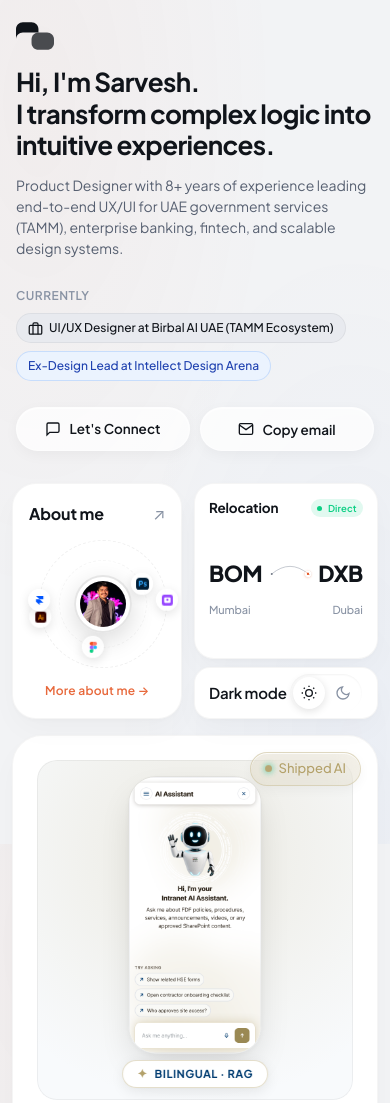
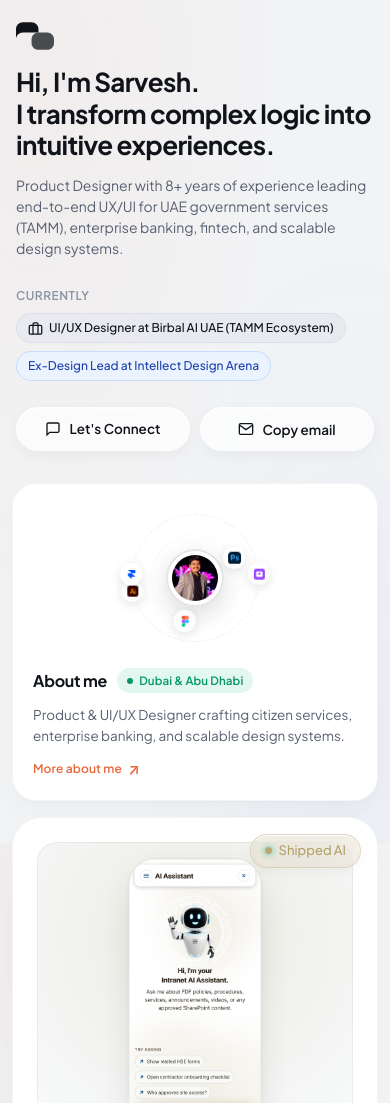
Before and after one commit to sawardekarsarvesh-web/sarvesh-website-2.0, a website: page index.html in a window 390 px wide. Shown: the top 1103 px of the page. Drawn offline with Linux system fonts and the light colour scheme; a small style sheet from the web is missing; files whose address does not match are found by name.

Commit message:
feat(layout): remove relocation card, rebalance bento grid, promote FDF & Impactguru to row 1, clean FDF case study

```diff
--- a/index.html
+++ b/index.html
@@ -32,7 +32,7 @@
   <link rel="preconnect" href="https://cdn.jsdelivr.net" />
   <link rel="preconnect" href="https://fonts.googleapis.com" />
   <link rel="preconnect" href="https://fonts.gstatic.com" crossorigin />
-  <link rel="stylesheet" href="style.css?v=17" />
+  <link rel="stylesheet" href="style.css?v=18" />
 
   <!-- Schema.org JSON-LD Structured Data -->
   <script type="application/ld+json">
@@ -96,8 +96,36 @@
       <!-- ==================== COLUMN 1 (LEFT) ==================== -->
       <div class="bento-col bento-col-left">
 
-        <!-- Project Card 1: Aura Gold (Tall Hero Card) -->
-        <div class="bento-card project-card card-aura-gold stagger-in reveal-on-scroll" style="--stagger-idx: 1;"
+        <!-- Project Card 1 (Row 1): Document Retrieval AI Chatbot -->
+        <a href="case-study-document-retrieval-ai.html"
+          class="bento-card project-card card-fdf stagger-in reveal-on-scroll"
+          style="--stagger-idx: 1; text-decoration: none; color: inherit;"
+          aria-label="View Document Retrieval AI Chatbot case study">
+          <div class="status-badge shipped"
+            style="background: rgba(179, 161, 106, 0.15); color: #B3A16A; border-color: rgba(179, 161, 106, 0.3);">
+            <span class="dot" style="background: #B3A16A;"></span> Shipped AI
+          </div>
+          <div class="card-media-wrapper">
+            <img src="assets/fdf/fdf-final-en-main.png" alt="Document Retrieval AI Chatbot Preview" fetchpriority="high" />
+            <div class="card-ai-badge" aria-label="Bilingual RAG AI Assistant">
+              <span class="ai-sparkle">✦</span>
+              <span class="ai-label">Bilingual · RAG</span>
+            </div>
+          </div>
+          <div class="card-info">
+            <span class="card-category-tag">Enterprise AI · GovTech · NLP</span>
+            <h2 class="card-title">Document Retrieval AI Chatbot</h2>
+            <p class="card-desc">Source-evidenced intranet AI assistant for FDF with cited SharePoint discovery and
+              Arabic RTL parity.</p>
+            <div class="card-footer-action">
+              <span>Explore case study</span>
+              <span class="action-arrow">↗</span>
+            </div>
+          </div>
+        </a>
+
+        <!-- Project Card 2: Aura Gold -->
+        <div class="bento-card project-card card-aura-gold stagger-in reveal-on-scroll" style="--stagger-idx: 2;"
           data-project-id="aura-gold" tabindex="0" role="button" aria-label="View Aura Gold case study">
           <div class="status-badge shipped">
             <span class="dot"></span> Shipped
@@ -116,34 +144,6 @@
             </div>
           </div>
         </div>
-
-        <!-- Project Card: Document Retrieval AI Chatbot -->
-        <a href="case-study-document-retrieval-ai.html"
-          class="bento-card project-card card-fdf stagger-in reveal-on-scroll"
-          style="--stagger-idx: 2; text-decoration: none; color: inherit;"
-          aria-label="View Document Retrieval AI Chatbot case study">
-          <div class="status-badge shipped"
-            style="background: rgba(179, 161, 106, 0.15); color: #B3A16A; border-color: rgba(179, 161, 106, 0.3);">
-            <span class="dot" style="background: #B3A16A;"></span> Shipped AI
-          </div>
-          <div class="card-media-wrapper">
-            <img src="assets/fdf/fdf-final-en-main.png" alt="Document Retrieval AI Chatbot Preview" loading="lazy" />
-            <div class="card-ai-badge" aria-label="Bilingual RAG AI Assistant">
-              <span class="ai-sparkle">✦</span>
-              <span class="ai-label">Bilingual · RAG</span>
-            </div>
-          </div>
-          <div class="card-info">
-            <span class="card-category-tag">Enterprise AI · GovTech · NLP</span>
-            <h2 class="card-title">Document Retrieval AI Chatbot</h2>
-            <p class="card-desc">Source-evidenced intranet AI assistant for FDF with cited SharePoint discovery and
-              Arabic RTL parity.</p>
-            <div class="card-footer-action">
-              <span>Explore case study</span>
-              <span class="action-arrow">↗</span>
-            </div>
-          </div>
-        </a>
 
         <!-- Project Card 3: Invusprop Real Estate App
         <div class="bento-card project-card card-invusprop stagger-in reveal-on-scroll" style="--stagger-idx: 4;"
@@ -172,14 +172,26 @@
       <!-- ==================== COLUMN 2 (CENTER) ==================== -->
       <div class="bento-col bento-col-center">
 
-        <!-- Split Row: About Me & Relocation Flight Route Widget -->
-        <div class="split-cards-row">
-          <!-- About Me Card (with Live Dual Orbit Tools) -->
+        <!-- About Me Horizontal Bento Card (with Live Dual Orbit Tools) -->
         <a href="about.html" class="bento-card card-avatar stagger-in reveal-on-scroll"
           style="--stagger-idx: 0; text-decoration: none;" aria-label="Learn more about Sarvesh Sawardekar">
+          <div class="avatar-card-content">
             <div class="avatar-top-row">
               <span class="label">About me</span>
-              <span class="avatar-link-arrow">↗</span>
+              <span class="avatar-location-pill">
+                <span class="avatar-location-dot" aria-hidden="true"></span>
+                Dubai &amp; Abu Dhabi
+              </span>
+            </div>
+
+            <p class="avatar-card-summary">
+              Product &amp; UI/UX Designer crafting citizen services, enterprise banking, and scalable design systems.
+            </p>
+
+            <span class="avatar-hover-teaser">
+              <span>More about me</span>
+              <span class="avatar-link-arrow" aria-hidden="true">↗</span>
+            </span>
           </div>
 
           <!-- Orbiting Tool Icons around Profile Photo (Pattern 1) -->
@@ -265,69 +277,15 @@
               </div>
             </div>
           </div>
-
-            <span class="avatar-hover-teaser">More about me →</span>
         </a>
 
-          <!-- Right Column: Relocation Card + Dark Mode Card Stacked -->
-          <div class="split-cards-col">
-            <!-- Relocation Card (Apple-style Flight Trajectory Indicator) -->
-            <div class="bento-card card-route stagger-in reveal-on-scroll" style="--stagger-idx: 1;" tabindex="0"
-              role="region" aria-label="Relocation route: Mumbai to Dubai Direct">
-              <!-- Top Row: Relocation & Direct Pill -->
-              <div class="route-top-row">
-                <span class="label">Relocation</span>
-                <span class="route-status-pill">
-                  <span class="route-status-dot"></span>Direct
-                </span>
+        <!-- Appearance / Theme Toggle Utility Bar -->
+        <div class="bento-card card-theme-toggle stagger-in reveal-on-scroll" style="--stagger-idx: 1;">
+          <div class="theme-toggle-meta">
+            <span class="theme-toggle-label">Appearance</span>
+            <span class="theme-toggle-hint">Light / Dark mode</span>
           </div>
-
-              <!-- Route Main Display: BOM & Arc & DXB with Cities Directly Below (matches reference screenshot) -->
-              <div class="route-main-display">
-                <!-- Flight Row: BOM · Flight Arc with Plane & Dashed Trail · DXB -->
-                <div class="route-flight-row">
-                  <span class="route-airport-code origin-code">BOM</span>
-
-                  <div class="route-arc-stage">
-                    <svg class="route-flight-svg" viewBox="0 0 140 68" fill="none" xmlns="http://www.w3.org/2000/svg">
-                      <defs>
-                        <filter id="planeGlow" x="-60%" y="-60%" width="220%" height="220%">
-                          <feDropShadow dx="0" dy="2" stdDeviation="3.5" flood-color="#E55826" flood-opacity="0.32" />
-                        </filter>
-                      </defs>
-                      <!-- Background Guide Arc (High soaring trajectory filling the space) -->
-                      <path class="route-arc-base" d="M 12 56 Q 70 8 128 56" />
-                      <!-- Dynamic Dashed Arc Trail -->
-                      <path id="routeFlightPath" class="route-arc-dashed" d="M 12 56 Q 70 8 128 56" />
-                      <!-- Origin Dot (Mumbai BOM) -->
-                      <circle cx="12" cy="56" r="3.2" class="route-dot origin" />
-
-                      <!-- Moving Plane Node (Hover-triggered smooth flight, correctly oriented) -->
-                      <g id="routePlaneNode" class="route-plane-node">
-                        <!-- Circular White Disc Badge with soft orange glow shadow -->
-                        <circle cx="0" cy="0" r="10.5" class="route-plane-disc" filter="url(#planeGlow)" />
-                        <!-- Aeroplane Icon pointing along flight path tangent (matches reference screenshot) -->
-                        <path class="route-plane-glyph"
-                          d="M 6.8 0 L 2.2 -1.4 L -1.2 -6.2 L -2.4 -6.2 L -0.8 -1.4 L -5.2 -1.4 L -6.6 -3.2 L -7.4 -3.2 L -6.4 0 L -7.4 3.2 L -6.6 3.2 L -5.2 1.4 L -0.8 1.4 L -2.4 6.2 L -1.2 6.2 L 2.2 1.4 Z" />
-                      </g>
-                    </svg>
-                  </div>
-
-                  <span class="route-airport-code destination-code">DXB</span>
-                </div>
-
-                <!-- Cities Row: Mumbai below BOM, Dubai below DXB -->
-                <div class="route-cities-row">
-                  <span class="route-city-name origin-city">Mumbai</span>
-                  <span class="route-city-name destination-city">Dubai</span>
-                </div>
-              </div>
-            </div>
-
-            <!-- Theme Toggle Card (Moved directly below Relocation Card) -->
-            <div class="bento-card card-theme-toggle stagger-in reveal-on-scroll" style="--stagger-idx: 2;">
-              <span class="theme-toggle-label">Dark mode</span>
-              <div class="theme-segmented-switch">
+          <div class="theme-segmented-switch" role="group" aria-label="Theme appearance">
             <button id="themeSwitchLight" class="theme-switch-btn active" aria-label="Switch to light mode">
               <svg width="18" height="18" viewBox="0 0 24 24" fill="none" stroke="currentColor" stroke-width="2">
                 <circle cx="12" cy="12" r="5" />
@@ -346,8 +304,6 @@
                 <path d="M21 12.79A9 9 0 1 1 11.21 3 7 7 0 0 0 21 12.79z" />
               </svg>
             </button>
-              </div>
-            </div>
           </div>
         </div>
 
@@ -533,8 +489,32 @@
       <!-- ==================== COLUMN 3 (RIGHT) ==================== -->
       <div class="bento-col bento-col-right">
 
+        <!-- Project Card 1 (Row 1): Impactguru Donor App -->
+        <a href="case-study-impactguru.html"
+          class="bento-card project-card card-impactguru stagger-in reveal-on-scroll"
+          style="--stagger-idx: 1; text-decoration: none; color: inherit;"
+          aria-label="View Impactguru Donor App case study">
+          <div class="status-badge shipped"
+            style="background: rgba(14, 165, 126, 0.12); color: #0EA57E; border-color: rgba(14, 165, 126, 0.3);">
+            <span class="dot" style="background: #0EA57E;"></span> Shipped App
+          </div>
+          <div class="card-media-wrapper">
+            <img src="assets/impactguru/conclusion-phones.jpg" alt="Impactguru Donor App Preview" fetchpriority="high" />
+          </div>
+          <div class="card-info">
+            <span class="card-category-tag">Crowdfunding · Social Impact · Fintech</span>
+            <h2 class="card-title">Impactguru Donor App</h2>
+            <p class="card-desc">India's leading medical crowdfunding platform with seamless donation flows, 80G tax
+              benefits, and gamified GEM rewards.</p>
+            <div class="card-footer-action">
+              <span>Explore case study</span>
+              <span class="action-arrow">↗</span>
+            </div>
+          </div>
+        </a>
+
         <!-- Project Card 2: ICICI Lombard Revamp -->
-        <div class="bento-card project-card card-icici stagger-in reveal-on-scroll" style="--stagger-idx: 1;"
+        <div class="bento-card project-card card-icici stagger-in reveal-on-scroll" style="--stagger-idx: 2;"
           data-project-id="icici" tabindex="0" role="button" aria-label="View ICICI Lombard Revamp case study">
           <div class="status-badge shipped">
             <span class="dot"></span> Shipped
@@ -563,30 +543,6 @@
             </div>
           </div>
         </div>
-
-        <!-- Project Card: Impactguru Donor App -->
-        <a href="case-study-impactguru.html"
-          class="bento-card project-card card-impactguru stagger-in reveal-on-scroll"
-          style="--stagger-idx: 2; text-decoration: none; color: inherit;"
-          aria-label="View Impactguru Donor App case study">
-          <div class="status-badge shipped"
-            style="background: rgba(14, 165, 126, 0.12); color: #0EA57E; border-color: rgba(14, 165, 126, 0.3);">
-            <span class="dot" style="background: #0EA57E;"></span> Shipped App
-          </div>
-          <div class="card-media-wrapper">
-            <img src="assets/impactguru/conclusion-phones.jpg" alt="Impactguru Donor App Preview" loading="lazy" />
-          </div>
-          <div class="card-info">
-            <span class="card-category-tag">Crowdfunding · Social Impact · Fintech</span>
-            <h2 class="card-title">Impactguru Donor App</h2>
-            <p class="card-desc">India's leading medical crowdfunding platform with seamless donation flows, 80G tax
-              benefits, and gamified GEM rewards.</p>
-            <div class="card-footer-action">
-              <span>Explore case study</span>
-              <span class="action-arrow">↗</span>
-            </div>
-          </div>
-        </a>
 
         <!-- Project Card 4: HalaPark 2.0 & Design System -->
         <div class="bento-card project-card card-halapark stagger-in reveal-on-scroll" style="--stagger-idx: 4;"
--- a/style.css
+++ b/style.css
@@ -708,40 +708,76 @@ a {
 
 /* --- 6. CENTER COLUMN HERO & WIDGETS --- */
 
-/* Split Row: Avatar + Route Cards */
-/* Split Row: Avatar + Route Cards */
-/* Split Row: Avatar + (Route + Dark Mode Stack) */
-.split-cards-row {
-  display: grid;
-  grid-template-columns: 1fr 1fr;
-  gap: 16px;
-  align-items: stretch;
-}
-
-/* Right Stack Column: Route Card on Top, Dark Mode Card on Bottom */
-.split-cards-col {
-  display: flex;
-  flex-direction: column;
-  gap: 12px;
-  height: 100%;
-}
-
-/* Avatar Card */
+/* Horizontal About Me Bento Showcase Card */
 .card-avatar {
+  display: flex;
+  flex-direction: row;
+  align-items: center;
+  justify-content: space-between;
+  gap: 20px;
+  min-height: 224px;
+  padding: 24px 26px;
+  position: relative;
+  overflow: hidden !important;
+  touch-action: manipulation;
+}
+
+.avatar-card-content {
   display: flex;
   flex-direction: column;
   justify-content: space-between;
-  min-height: 240px;
-  padding: 24px 22px;
-  position: relative;
-  overflow: hidden !important;
+  align-items: flex-start;
+  align-self: stretch;
+  gap: 12px;
+  flex: 1;
+  min-width: 0;
 }
 
 .card-avatar .label {
   font-size: 16px;
   font-weight: 700;
   color: var(--text-primary);
-  letter-spacing: -0.01em;
+  letter-spacing: -0.015em;
+}
+
+.avatar-location-pill {
+  display: inline-flex;
+  align-items: center;
+  gap: 6px;
+  padding: 4px 10px;
+  border-radius: var(--radius-pill);
+  background: var(--green-status-bg);
+  color: #059669;
+  font-size: 11.5px;
+  font-weight: 600;
+  letter-spacing: 0.01em;
+  white-space: nowrap;
+}
+
+[data-theme="dark"] .avatar-location-pill {
+  background: rgba(16, 185, 129, 0.14);
+  color: #34D399;
+}
+
+.avatar-location-dot {
+  width: 6px;
+  height: 6px;
+  border-radius: 50%;
+  background: currentColor;
+  flex-shrink: 0;
+}
+
+.avatar-card-summary {
+  font-size: 14px;
+  line-height: 1.55;
+  color: var(--text-secondary);
+  margin: auto 0;
+  max-width: 29ch;
+}
+
+.card-avatar .orbit-system-wrapper.mini {
+  flex-shrink: 0;
+  margin: 0;
 }
 
 /* Relocation Card (Apple-style Flight Trajectory Indicator) */
@@ -1163,46 +1199,62 @@ a {
 
 /* --- 7. RIGHT COLUMN WIDGETS --- */
 
-/* Theme Toggle Card */
+/* Theme Toggle Utility Card */
 .card-theme-toggle {
   display: flex;
   align-items: center;
   justify-content: space-between;
-  padding: 12px 18px;
+  gap: 16px;
+  padding: 12px 24px;
   height: 64px;
   min-height: 64px;
   flex-shrink: 0;
 }
 
+.theme-toggle-meta {
+  display: flex;
+  align-items: baseline;
+  gap: 10px;
+  min-width: 0;
+}
+
 .theme-toggle-label {
   font-size: 15px;
-  font-weight: 600;
-  letter-spacing: -0.01em;
-  color: var(--text-primary);
+  font-weight: 700;
+  letter-spacing: -0.015em;
+  color: var(--text-primary);
+}
+
+.theme-toggle-hint {
+  font-size: 12.5px;
+  font-weight: 500;
+  color: var(--text-secondary);
 }
 
 .theme-segmented-switch {
   display: inline-flex;
   align-items: center;
-  padding: 3px;
-  background: var(--glass-bg);
+  padding: 4px;
+  background: var(--bg-subtle);
   backdrop-filter: var(--glass-blur);
   -webkit-backdrop-filter: var(--glass-blur);
   border-radius: var(--radius-pill);
-  border: 1px solid var(--glass-border);
+  border: 1px solid var(--border-subtle);
   box-shadow: inset 0 1px 2px rgba(0, 0, 0, 0.05);
   position: relative;
-  gap: 2px;
+  gap: 4px;
+  flex-shrink: 0;
 }
 
 .theme-switch-btn {
-  width: 32px;
-  height: 32px;
+  width: 36px;
+  height: 36px;
   border-radius: 50%;
   display: flex;
   align-items: center;
   justify-content: center;
-  color: var(--text-tertiary);
+  color: var(--text-secondary);
+  touch-action: manipulation;
   transition: transform 0.2s cubic-bezier(0.16, 1, 0.3, 1), background 0.2s ease, color 0.2s ease;
   position: relative;
   z-index: 2;
@@ -1226,6 +1278,12 @@ a {
   background: var(--surface);
   color: var(--text-primary);
   box-shadow: 0 2px 8px rgba(0, 0, 0, 0.12);
+}
+
+[data-theme="dark"] .theme-switch-btn.active {
+  background: var(--surface-elevated);
+  color: var(--text-primary);
+  box-shadow: 0 2px 10px rgba(0, 0, 0, 0.45), inset 0 1px 0 rgba(255, 255, 255, 0.1);
 }
 
 /* Career Timeline / Ruler Card */
@@ -1410,6 +1468,7 @@ a {
   font-weight: 700;
   letter-spacing: -0.02em;
   font-family: var(--font-mono);
+  font-variant-numeric: tabular-nums;
   color: var(--text-primary);
   margin-top: 4px;
 }
@@ -1840,26 +1899,23 @@ a {
     order: 1 !important;
   }
 
-  .split-cards-row {
+  .card-avatar {
     order: 2 !important;
-    display: grid !important;
-    grid-template-columns: 1fr 1fr !important;
-    gap: 16px !important;
-  }
-
-  .card-career-ruler {
+  }
+
+  .card-fdf {
     order: 3 !important;
   }
 
+  .card-impactguru {
+    order: 4 !important;
+  }
+
   .card-bank-deck-offering {
-    order: 4 !important;
+    order: 5 !important;
   }
 
   .card-icici {
-    order: 5 !important;
-  }
-
-  .card-impactguru {
     order: 6 !important;
   }
 
@@ -1889,10 +1945,6 @@ a {
 
   .card-theme-toggle {
     order: 13 !important;
-  }
-
-  .card-fdf {
-    order: 3 !important;
   }
 
   .card-aura-gold,
@@ -1999,51 +2051,41 @@ a {
     transition: transform 0.12s ease !important;
   }
 
-  /* 2. TWIN APPLE COMPANION WIDGETS (ABOUT ME + BOM->DXB) */
-  .split-cards-row {
+  /* 2. FULL-WIDTH ABOUT ME IDENTITY CARD */
+  .card-avatar {
     order: 2 !important;
-    display: grid !important;
-    grid-template-columns: 1fr 1fr !important;
-    gap: 12px !important;
-    width: 100% !important;
-  }
-
-  .card-avatar {
-    min-height: 220px !important;
+    display: flex !important;
+    flex-direction: row !important;
+    align-items: center !important;
+    justify-content: space-between !important;
+    gap: 16px !important;
+    min-height: 184px !important;
     height: auto !important;
-    padding: 18px 16px !important;
+    padding: 20px !important;
     border-radius: 24px !important;
     user-select: none !important;
     -webkit-tap-highlight-color: transparent !important;
   }
 
-  .split-cards-col {
-    display: flex !important;
-    flex-direction: column !important;
-    gap: 8px !important;
-    height: 100% !important;
-  }
-
-  .split-cards-col .card-route {
-    flex: 1 !important;
-    min-height: 148px !important;
-    height: auto !important;
-    padding: 14px 14px 10px 14px !important;
-    border-radius: 20px !important;
-    user-select: none !important;
-    -webkit-tap-highlight-color: transparent !important;
-  }
-
-  .split-cards-col .card-theme-toggle {
-    height: 52px !important;
-    min-height: 52px !important;
-    padding: 6px 14px !important;
-    border-radius: 16px !important;
-  }
-
-  .card-avatar:active,
-  .card-route:active {
-    transform: scale(0.96) !important;
+  .avatar-card-summary {
+    font-size: 13.5px !important;
+    line-height: 1.5 !important;
+  }
+
+  .card-theme-toggle {
+    height: 60px !important;
+    min-height: 60px !important;
+    padding: 10px 18px !important;
+    border-radius: 22px !important;
+  }
+
+  .theme-switch-btn {
+    width: 40px !important;
+    height: 40px !important;
+  }
+
+  .card-avatar:active {
+    transform: scale(0.985) !important;
     transition: transform 0.15s cubic-bezier(0.2, 0.9, 0.3, 1) !important;
   }
 
@@ -2052,7 +2094,8 @@ a {
     width: 148px !important;
     height: 148px !important;
     max-width: 148px !important;
-    margin: 4px auto !important;
+    margin: 0 !important;
+    flex-shrink: 0 !important;
   }
 
   .orbit-system-wrapper.mini .orbit-center-avatar {
@@ -3052,13 +3095,15 @@ a {
   cursor: pointer;
   text-decoration: none;
   display: flex;
-  flex-direction: column;
+  flex-direction: row;
+  align-items: center;
   justify-content: space-between;
-  min-height: 290px;
-  padding: 24px 22px;
+  gap: 20px;
+  min-height: 224px;
+  padding: 24px 26px;
   height: auto;
   overflow: hidden !important;
-  transition: transform 0.35s cubic-bezier(0.16, 1, 0.3, 1), box-shadow 0.35s cubic-bezier(0.16, 1, 0.3, 1), border-color 0.35s ease;
+  transition: transform 0.3s cubic-bezier(0.16, 1, 0.3, 1), box-shadow 0.3s cubic-bezier(0.16, 1, 0.3, 1), border-color 0.25s ease;
 }
 
 .card-avatar:hover {
@@ -3070,12 +3115,13 @@ a {
 .avatar-top-row {
   display: flex;
   align-items: center;
-  justify-content: space-between;
+  flex-wrap: wrap;
+  gap: 8px 10px;
 }
 
 .avatar-link-arrow {
-  font-size: 16px;
-  color: var(--text-tertiary);
+  font-size: 15px;
+  color: currentColor;
   transition: transform 0.2s ease, color 0.2s ease;
 }
 
@@ -3091,12 +3137,14 @@ a {
 }
 
 .avatar-hover-teaser {
-  font-size: 13px;
+  display: inline-flex;
+  align-items: center;
+  gap: 6px;
+  font-size: 13.5px;
   font-weight: 600;
   color: var(--accent);
-  text-align: center;
-  letter-spacing: 0.02em;
-  opacity: 0.9;
+  letter-spacing: 0.01em;
+  opacity: 0.95;
   transition: opacity 0.2s ease, transform 0.2s ease;
 }
 
@@ -4309,13 +4357,24 @@ a {
   }
 }
 
-@media (max-width: 380px) {
-  .split-cards-row {
-    grid-template-columns: 1fr !important;
-  }
-
-  .card-avatar,
-  .card-route {
-    min-height: 250px !important;
-  }
-}
+@media (max-width: 460px) {
+  .card-avatar {
+    flex-direction: column-reverse !important;
+    align-items: flex-start !important;
+    text-align: left !important;
+    gap: 16px !important;
+    padding: 20px !important;
+  }
+
+  .card-avatar .orbit-system-wrapper.mini {
+    margin: 0 auto !important;
+  }
+
+  .avatar-card-summary {
+    max-width: none !important;
+  }
+
+  .theme-toggle-hint {
+    display: none;
+  }
+}
```
Also changed, not shown: case-study-document-retrieval-ai.html (+0 -42 lines). Lines whose indentation alone changed are shown as unchanged.
